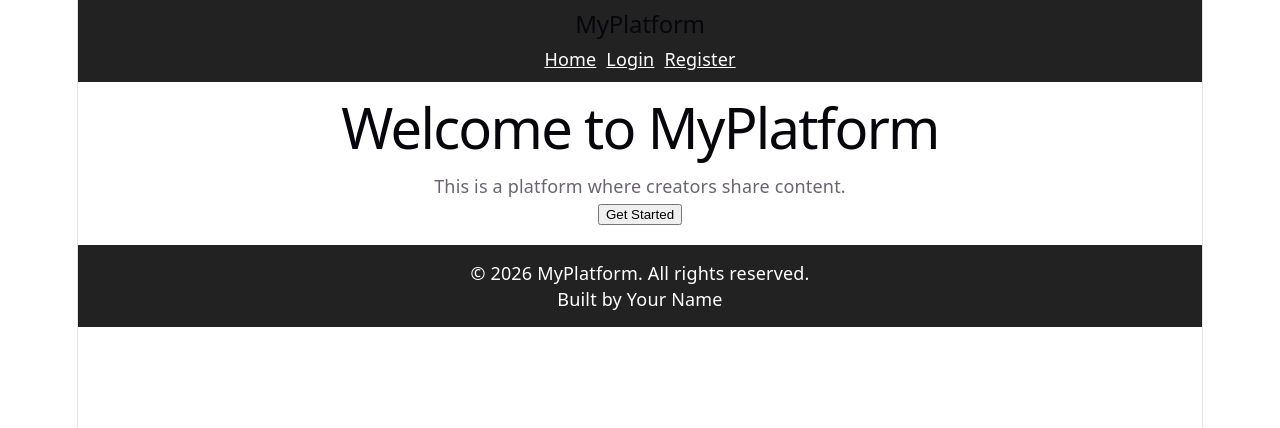
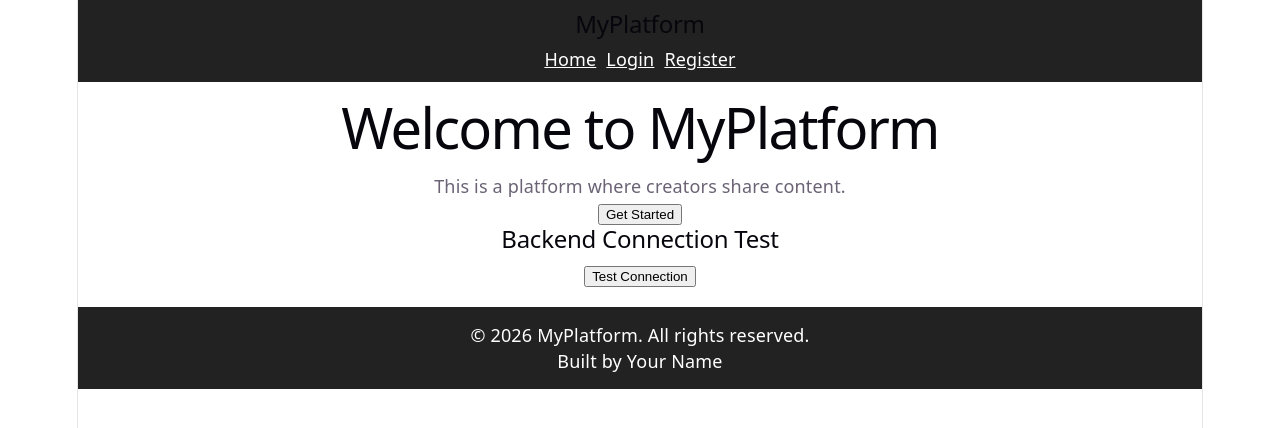
Before and after one commit to gurukarthickss128-web/creators-platform, a React (Vite) app in the folder client/: page / in a window 1280 px wide. Shown: the top 428 px of the page. Built offline with nearby package versions, Linux system fonts and the light colour scheme.

Commit message:
Configure CORS and Vite proxy

```diff
--- /dev/null
+++ b/client/src/components/common/ConnectionTest.jsx
@@ -0,0 +1,26 @@
+import { useState } from "react";
+
+const ConnectionTest = () => {
+  const [message, setMessage] = useState("");
+
+  const testConnection = async () => {
+    try {
+      const res = await fetch("/api/health");
+      const data = await res.json();
+      setMessage("✅ " + data.message);
+    } catch (error) {
+      setMessage("❌ Failed to connect");
+      console.error(error);
+    }
+  };
+
+  return (
+    <div>
+      <h2>Backend Connection Test</h2>
+      <button onClick={testConnection}>Test Connection</button>
+      <p>{message}</p>
+    </div>
+  );
+};
+
+export default ConnectionTest;
--- a/client/src/pages/Home.jsx
+++ b/client/src/pages/Home.jsx
@@ -1,9 +1,13 @@
+import ConnectionTest from "../components/common/ConnectionTest";
+
 export default function Home() {
   return (
     <div>
       <h1>Welcome to MyPlatform</h1>
       <p>This is a platform where creators share content.</p>
       <button>Get Started</button>
+
+      <ConnectionTest />
     </div>
   );
 }
--- a/client/vite.config.js
+++ b/client/vite.config.js
@@ -5,7 +5,12 @@ import react from '@vitejs/plugin-react'
 export default defineConfig({
   plugins: [react()],
   server: {
-    port: 5173,
-    strictPort: true,
-  },
+    proxy:{
+      '/api': {
+        target: 'http://localhost:5000',
+        changeOrigin: true,
+        secure: false
+    }
+  }
+}
 })
```
Also changed, not shown: 1 other file (tests, documents, lock files or other folders).
